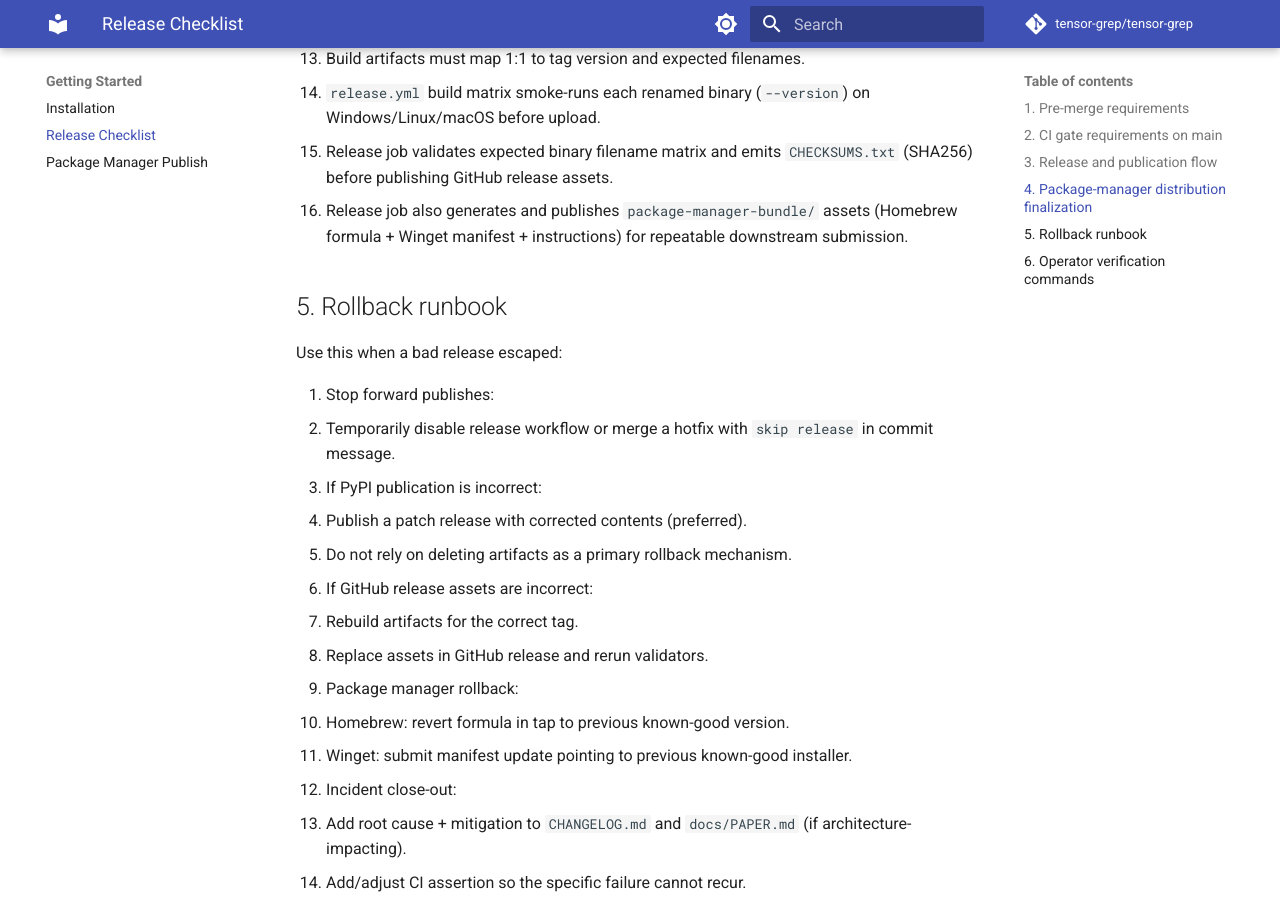
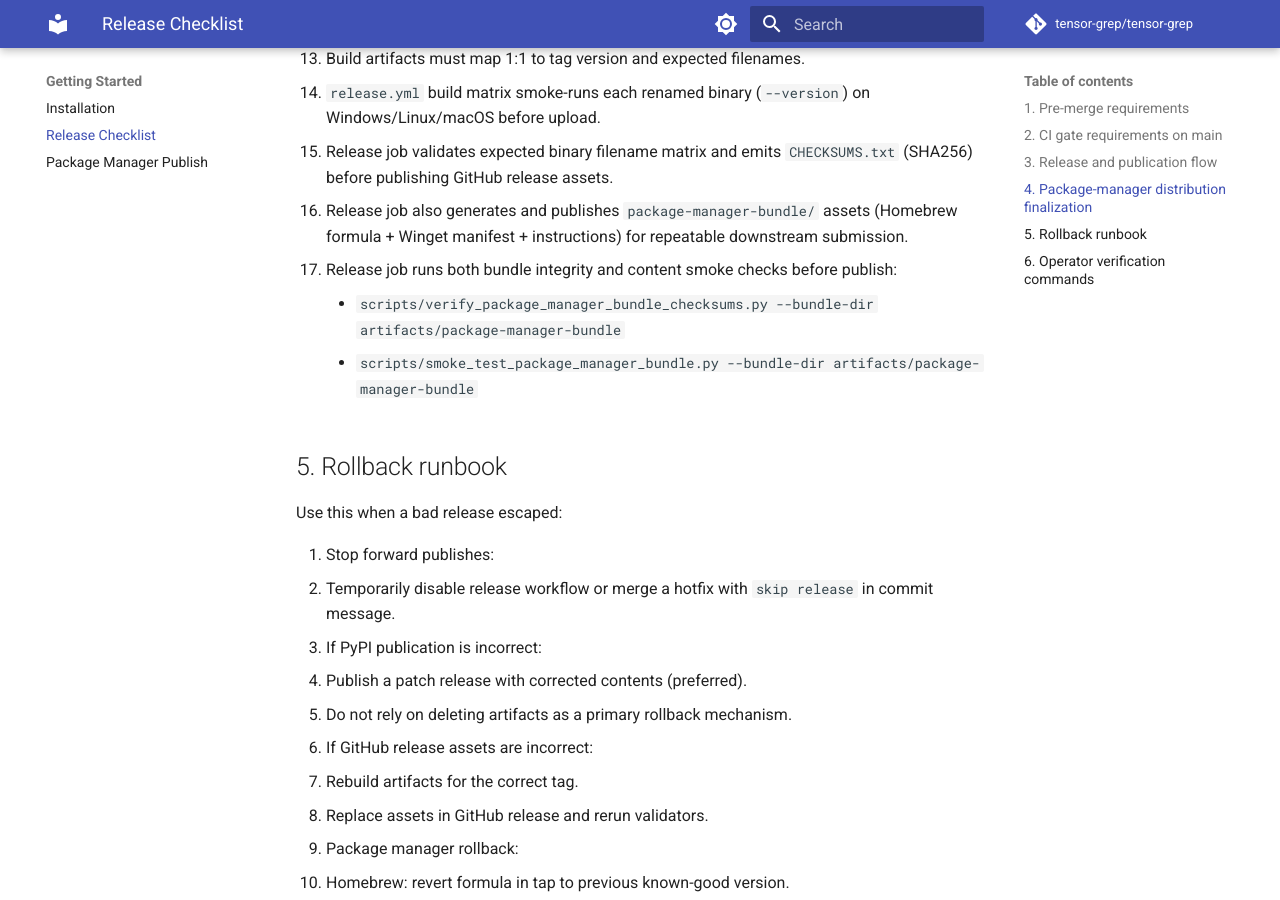
Before and after one commit to oimiragieo/tensor-grep, an MkDocs documentation site: the page built from docs/RELEASE_CHECKLIST.md, in a window 1280 px wide and 900 px high, scrolled down 3034 px. Built offline with MkDocs 1.6.1 and Material for MkDocs 9.7.7, drawn with Linux system fonts in a browser that asks for light colours; comment, search, counter and statistics services are not loaded.

Commit message:
docs(release): document bundle smoke-test gate and lock validator

```diff
--- a/docs/RELEASE_CHECKLIST.md
+++ b/docs/RELEASE_CHECKLIST.md
@@ -92,6 +92,9 @@ Detailed operational steps live in `docs/package_manager_publish.md`.
    - `release.yml` build matrix smoke-runs each renamed binary (`--version`) on Windows/Linux/macOS before upload.
    - Release job validates expected binary filename matrix and emits `CHECKSUMS.txt` (SHA256) before publishing GitHub release assets.
    - Release job also generates and publishes `package-manager-bundle/` assets (Homebrew formula + Winget manifest + instructions) for repeatable downstream submission.
+   - Release job runs both bundle integrity and content smoke checks before publish:
+     - `scripts/verify_package_manager_bundle_checksums.py --bundle-dir artifacts/package-manager-bundle`
+     - `scripts/smoke_test_package_manager_bundle.py --bundle-dir artifacts/package-manager-bundle`
 
 ## 5. Rollback runbook
 
```
Also changed, not shown: docs/installation.md (+1 -0 lines), docs/package_manager_publish.md (+1 -0 lines), 1 other file.
